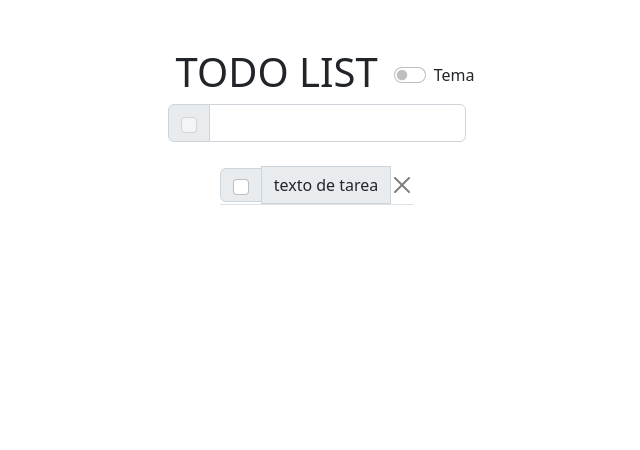
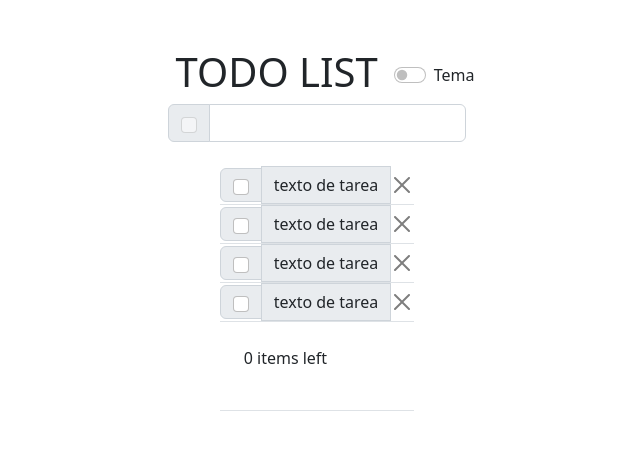
Before and after one commit to AironRuda/profundizacion-spirnt2-TODO-list, a React (Create React App) app: page / in a window 1280 px wide. Shown: the top 450 px of the page, without its empty margins (323-963 px from the left). Built offline with nearby package versions, Linux system fonts and the light colour scheme.

Commit message:
feat: todo items

```diff
--- a/src/App.js
+++ b/src/App.js
@@ -14,6 +14,12 @@ function App() {
         <TodoInput />
         <TodoList>
           <Todo />
+
+          <Todo />
+
+          <Todo />
+
+          <Todo />
         </TodoList>
       </div>
     </div>
--- /dev/null
+++ b/src/components/TodoFilters.component.jsx
@@ -0,0 +1,20 @@
+// import React from 'react'
+
+const FiltersContainer = ({children}) => {
+  return (
+    <div className=' d-flex align-items-center justify-content-between p-4 border-bottom solid'>
+        {children}
+    </div>
+  )
+}
+
+const ItemsLeft = ({total = 0}) => {
+  return (
+    <p className=' text-sm-center'>
+        {total} items left
+    </p>
+  )
+}
+
+
+export {FiltersContainer , ItemsLeft}
--- /dev/null
+++ b/src/components/TodoFilters.js
@@ -0,0 +1,12 @@
+import React from "react";
+import { FiltersContainer, ItemsLeft } from "./TodoFilters.component";
+
+const TodoFilters = () => {
+  return (
+    <FiltersContainer>
+      <ItemsLeft />
+    </FiltersContainer>
+  );
+};
+
+export default TodoFilters;
--- a/src/components/TodoList.js
+++ b/src/components/TodoList.js
@@ -1,9 +1,11 @@
 import React from "react";
+import TodoFilters from "./TodoFilters.js";
 
 const TodoList = ({ children }) => {
   return (
     <div className="d-flex flex-column mt-2 rounded-1  shadow-2xl">
       {children}
+      <TodoFilters />
     </div>
   );
 };
```
